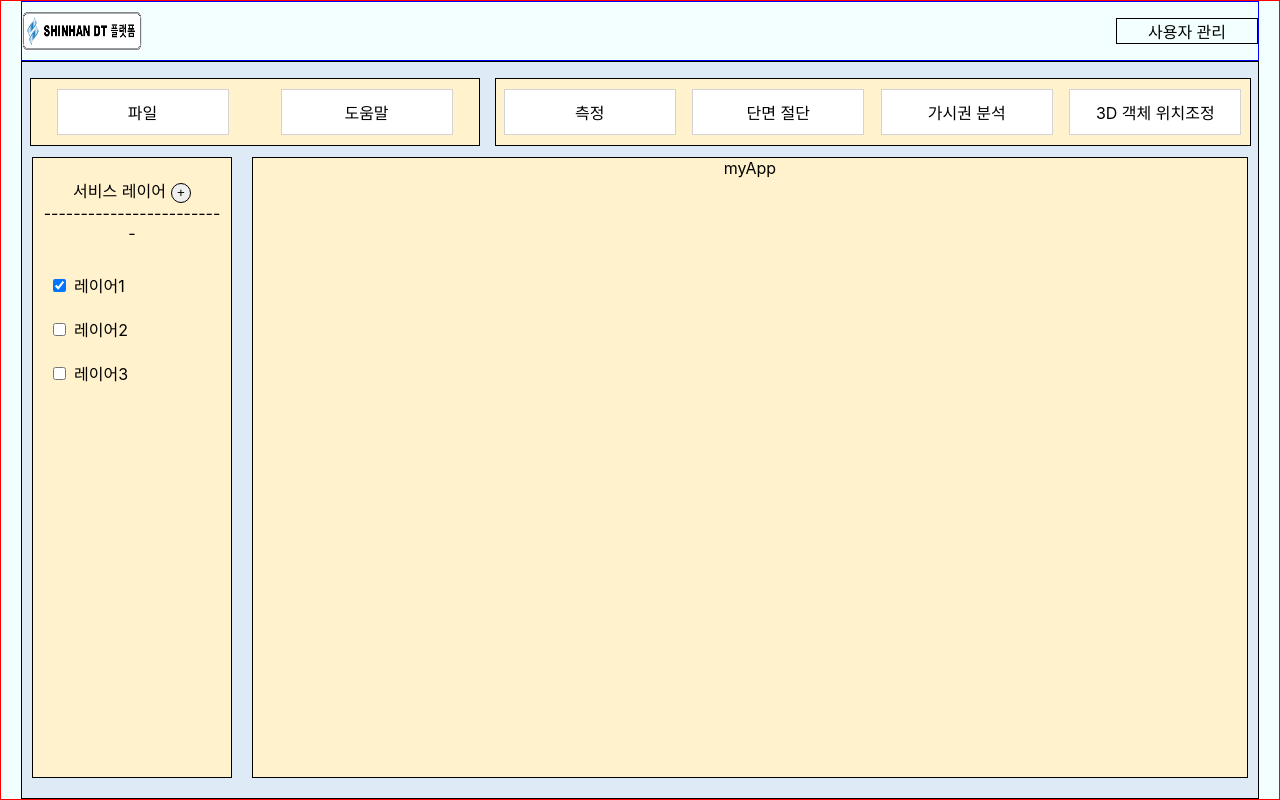
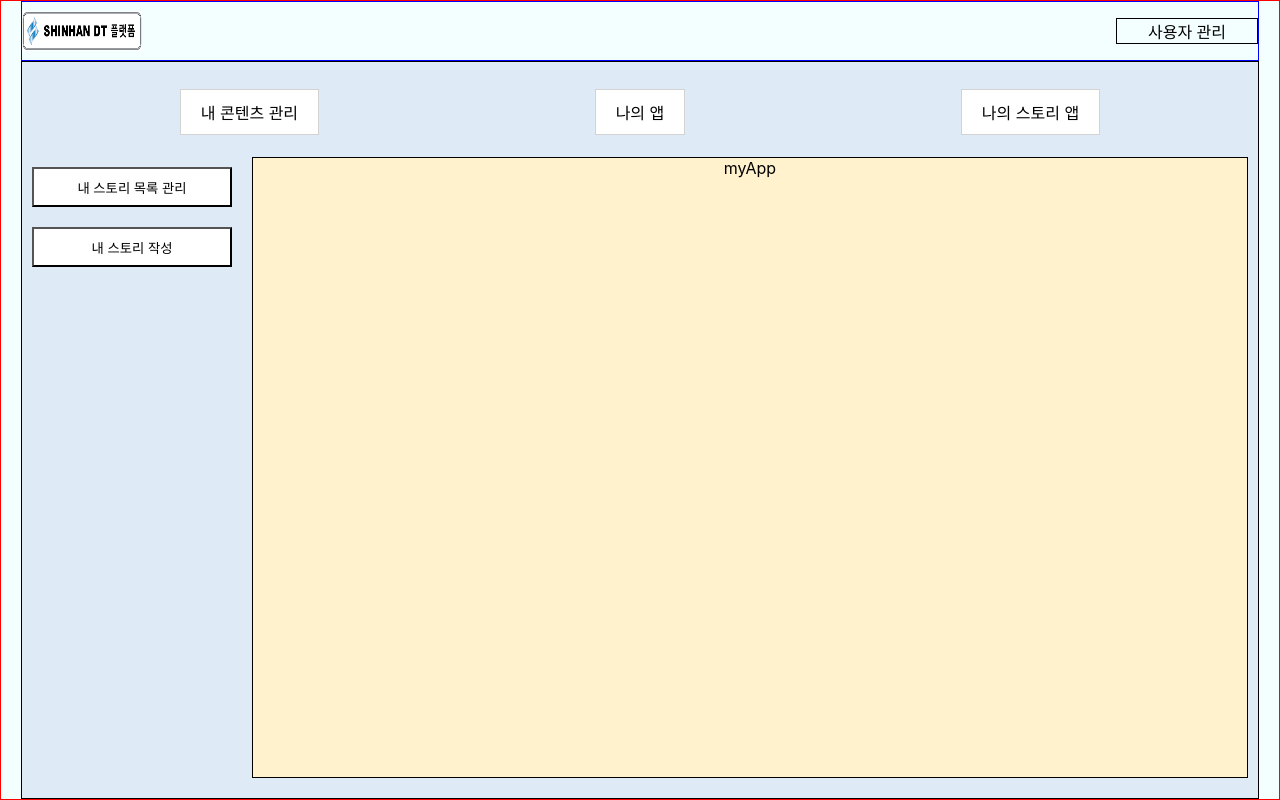
Before and after one commit to eunyeong-bae/DT-Platform-basic, a React (Create React App) app: page /myApp in a window 1280 px wide. Built offline with nearby package versions, Linux system fonts and the light colour scheme.

Commit message:
1.react 상태관리 redux 환경 셋팅 2.기존 소스 redux로 리팩토링

```diff
--- a/package.json
+++ b/package.json
@@ -3,15 +3,19 @@
   "version": "0.1.0",
   "private": true,
   "dependencies": {
+    "@redux-devtools/extension": "^3.3.0",
     "@testing-library/jest-dom": "^5.17.0",
     "@testing-library/react": "^13.4.0",
     "@testing-library/user-event": "^13.5.0",
     "react": "^18.3.1",
     "react-dom": "^18.3.1",
     "react-modal": "^3.16.1",
+    "react-redux": "^9.1.2",
     "react-router-dom": "^6.23.0",
     "react-scripts": "5.0.1",
     "reactjs-popup": "^2.0.6",
+    "redux": "^5.0.1",
+    "redux-thunk": "^3.1.0",
     "web-vitals": "^2.1.4"
   },
   "scripts": {
--- a/src/App.js
+++ b/src/App.js
@@ -1,4 +1,4 @@
-import { useState } from 'react';
+import { useEffect, useState } from 'react';
 import './App.css';
 import Login from './pages/Login';
 import MainPage from './pages/MainPage';
@@ -7,6 +7,7 @@ import ContentsPage from './pages/ContentsPage';
 import MyAppPage from './pages/MyAppPage';
 import StoryAppPage from './pages/StoryAppPage';
 import Header from './componenets/Header';
+import { useDispatch, useSelector } from 'react-redux';
 
 function App() {
   /**
@@ -15,12 +16,14 @@ function App() {
    * 1. currentpage 값에 따른 Header 우 버튼 메뉴 예외 처리
    *
    */
-  const [isAuthorized, setIsAuthorized ] = useState(true);
+  // const [isAuthorized, setIsAuthorized ] = useState(true);
+
+  const currentPage = useSelector(state => state.currentPage);
 
   return (
     <div  className='app-container'>
       <div className='nav-container'>
-        <Header rMenu='사용자 관리' />
+        <Header rMenu={currentPage} />
       </div>
 
       <div className='main-container'>
--- a/src/componenets/Header.js
+++ b/src/componenets/Header.js
@@ -2,6 +2,7 @@ import React, { useEffect, useState } from 'react'
 import DropdownMenu from './DropdownMenu';
 import Logo from '../assets/dtp_logo.png'
 import { useNavigate } from 'react-router-dom';
+import { useDispatch } from 'react-redux';
 
 const headerStyle = {
     container: {
@@ -21,18 +22,28 @@ const headerStyle = {
 const Header = ({rMenu}) => {
     const [rMenuType, setRMenuType] = useState(null);
     const [currentMenuType, setCurerntMenuType] = useState(false);
+
     const navigate = useNavigate();
+    const dispatch = useDispatch();
 
     const handleMenuType = (currMenuType) => {
+
         if(currMenuType === '사용자 관리'){
             setCurerntMenuType((prev) => !prev)
         } else {
+            dispatch({
+                type:"SET_CURRENT_PAGE",
+                payload: {
+                    currentPage: 'home'
+                }
+            })
+
             navigate('/')
         }
     }
 
     useEffect(() => {
-        setRMenuType(rMenu);
+        setRMenuType(rMenu === 'home' ? '사용자 관리' : '되돌아가기');
 
     }, [rMenu])
 
--- a/src/componenets/Menu.js
+++ b/src/componenets/Menu.js
@@ -1,21 +1,36 @@
 import React from 'react'
+import { useDispatch, useSelector } from 'react-redux';
 import { useNavigate } from 'react-router-dom'
 
 
-const Menu = ({currentPage}) => {
-    const menus = currentPage === 'main' ? ['내 콘텐츠 관리','나의 앱','나의 스토리 앱'] : [['파일', '도움말'], ['측정','단면 절단','가시권 분석','3D 객체 위치조정']];
+const Menu = () => {
+    const currentPage = useSelector(state => state.currentPage);
+
+    const menus = currentPage === 'home' ? ['내 콘텐츠 관리','나의 앱','나의 스토리 앱'] : [['파일', '도움말'], ['측정','단면 절단','가시권 분석','3D 객체 위치조정']];
 
     const navigate = useNavigate();
+    const dispatch = useDispatch();
 
     const handleMovePage = (page) => {
         const nextPage = page === '내 콘텐츠 관리' ? 'contents' : page === '나의 앱' ? 'myApp' : 'storyApp';
 
-        if(page) navigate(`/${nextPage}`)
+        if(nextPage) {
+            dispatch({
+                type: "SET_CURRENT_PAGE",
+                payload: {
+                    currentPage: nextPage
+                }
+            });
+
+            console.log("menuclick:",nextPage)
+
+            navigate(`/${nextPage}`)
+        }
     }
 
   return (
     <div style={{ height:'60px', display:'flex', alignItems:'center', marginBottom:'15px'}}>
-        { currentPage === 'main'
+        { currentPage === 'home'
             ? <ul style={{boxSizing:'border-box', listStyle:'none', display:'flex', height:'100%', margin:'0', alignItems:'center', justifyContent:'space-around', width:'100%', background:'#deebf7', padding:'10px 20px'}}>
                 {
                     menus.map((menu) => {
--- a/src/componenets/SideMenuBar.js
+++ b/src/componenets/SideMenuBar.js
@@ -1,7 +1,11 @@
 import React from 'react'
+import { useSelector } from 'react-redux';
 
-const SideMenuBar = ({currentPage}) => {
+const SideMenuBar = () => {
+    const currentPage = useSelector(state => state.currentPage);
+
     const sideMenus = currentPage === 'contents' ? ['내 서비스 목록 관리','공공 개방 서비스 연계 등록','URL 지정 서비스 연계 등록','공유 관리'] : ['내 스토리 목록 관리', '내 스토리 작성'];
+
 
     return (
         <>
--- a/src/index.js
+++ b/src/index.js
@@ -4,13 +4,17 @@ import './index.css';
 import App from './App';
 import reportWebVitals from './reportWebVitals';
 import { BrowserRouter } from 'react-router-dom';
+import { Provider } from 'react-redux';
+import store from './redux/store';
 
 const root = ReactDOM.createRoot(document.getElementById('root'));
 root.render(
   <React.StrictMode>
-    <BrowserRouter>
-      <App/>
-    </BrowserRouter>
+    <Provider store={store}>
+      <BrowserRouter>
+        <App/>
+      </BrowserRouter>
+    </Provider>
   </React.StrictMode>
 );
 
--- a/src/pages/ContentsPage.js
+++ b/src/pages/ContentsPage.js
@@ -5,7 +5,7 @@ import SideMenuBar from '../componenets/SideMenuBar'
 const ContentsPage = () => {
   return (
     <div style={{width:'100%', height:'100%', background:'#deebf7', display:'flex', justifyContent:'space-between'}}>
-      <SideMenuBar currentPage='contents'/>
+      <SideMenuBar />
 
       <div style={{border:'1px solid', width:'calc(100% - 240px)'}}>
           content
--- a/src/pages/MainPage.js
+++ b/src/pages/MainPage.js
@@ -8,7 +8,7 @@ const MainPage = () => {
   return (
     <>
         <div style={{ display:'flex', flexDirection:'column', height:'100vh'}}>
-            <Menu currentPage='main'/>
+            <Menu />
 
             <div style={{width:'100%', height:'calc(100% - 90px)', background:'#ffffe1'}}>
                 플랫폼 관련 공지사항 임시
--- a/src/pages/MyAppPage.js
+++ b/src/pages/MyAppPage.js
@@ -1,15 +1,14 @@
 import React from 'react'
 import SideMenuBar from '../componenets/SideMenuBar'
-import Header from '../componenets/Header'
 import Menu from '../componenets/Menu'
 
 const MyAppPage = () => {
   return (
     <div style={{display:'flex', flexDirection:'column', width:'100%', height:'100%', background:'#deebf7', padding:'20px 0' }}>
-        <Menu currentPage='myApp'/>
+        <Menu />
 
         <div style={{width:'100%', height:'calc(100% - 70px)', display:'flex',  justifyContent:'space-around'}}>
-            <SideMenuBar currentPage='myApp'/>
+            <SideMenuBar />
 
             <div style={{border:'1px solid', width:'calc(100% - 240px)', background:'#fff2cc'}}>
                 myApp
--- a/src/pages/StoryAppPage.js
+++ b/src/pages/StoryAppPage.js
@@ -1,11 +1,11 @@
 import React from 'react'
 import SideMenuBar from '../componenets/SideMenuBar'
-import Header from '../componenets/Header'
 
 const StoryAppPage = () => {
+
   return (
     <div style={{width:'100%', height:'100%', background:'#deebf7', padding:'20px 0', display:'flex', justifyContent:'space-between'}}>
-        <SideMenuBar currentPage='storyApp'/>
+        <SideMenuBar />
 
         <div style={{border:'1px solid', width:'calc(100% - 240px)'}}>
             content
--- /dev/null
+++ b/src/redux/reducer/index.js
@@ -0,0 +1,17 @@
+let initialState = {
+    currentPage: 'home',
+}
+
+function reducer(state = initialState, action) {
+    switch(action.type){
+        case "SET_CURRENT_PAGE":
+            return {
+                ...state,
+                currentPage: action.payload.currentPage
+            }
+            default:
+                return {...state};
+    }
+}
+
+export default reducer;
--- /dev/null
+++ b/src/redux/store.js
@@ -0,0 +1,11 @@
+import {createStore, applyMiddleware} from 'redux';
+import rootReducer from './reducer/index';
+import { composeWithDevTools } from '@redux-devtools/extension';
+import { thunk } from 'redux-thunk';
+
+let store = createStore(
+    rootReducer,
+    composeWithDevTools(applyMiddleware(thunk))
+);
+
+export default store;
```
Also changed, not shown: 1 other file (tests, documents, lock files or other folders).
